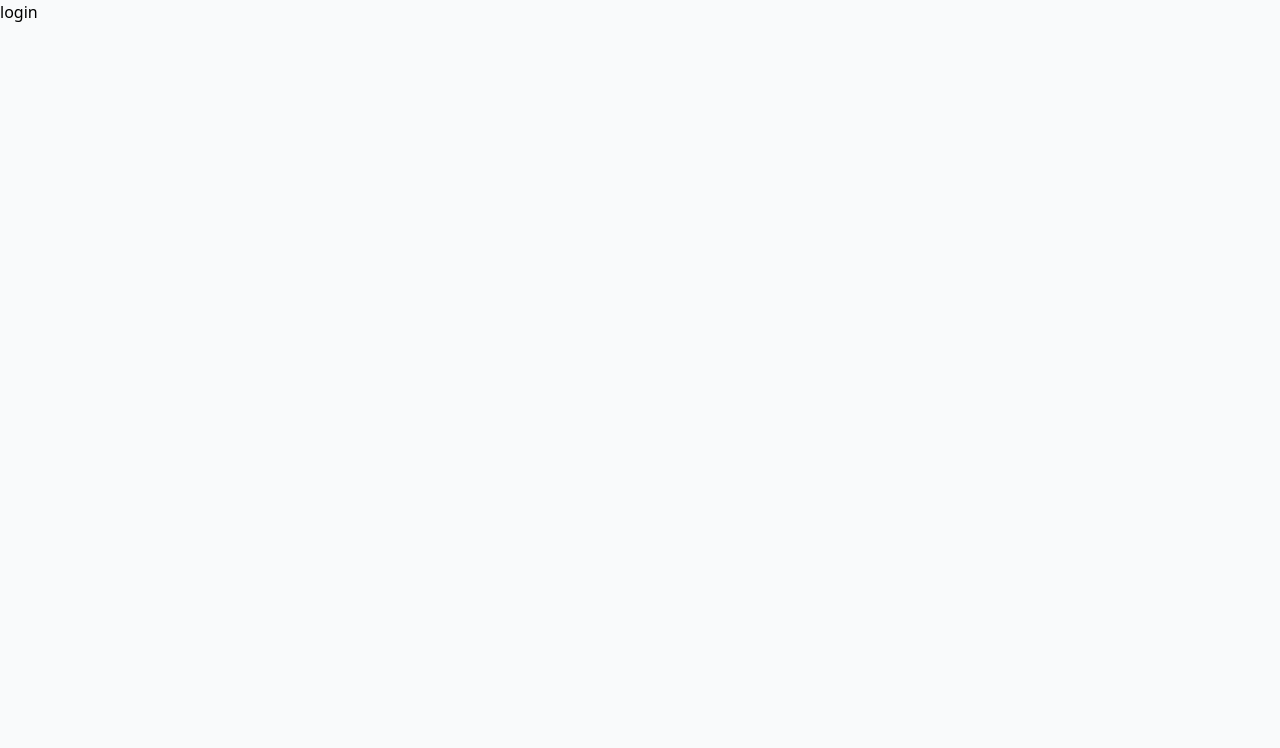
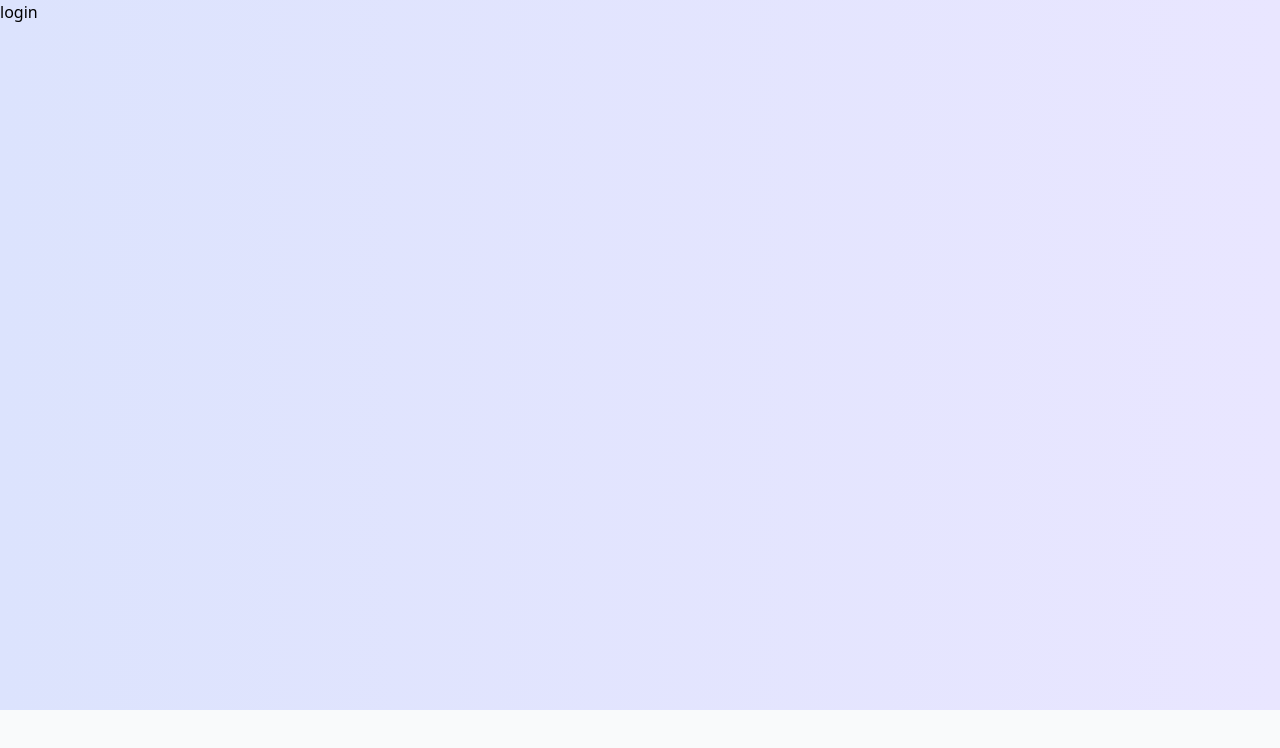
Before and after one commit to IGORPIDDEV/skybox, a Nuxt app: page /auth/login in a window 1280 px wide. Shown: the top 748 px of the page. Built offline with nearby package versions, Linux system fonts and the light colour scheme.

Commit message:
add auth pages, gradients, utils

```diff
--- a/assets/css/colors.scss
+++ b/assets/css/colors.scss
@@ -1,3 +1,6 @@
 .gradient-primary {
-    @apply bg-gradient-to-r from-b-purple-500 to-b-blue-dark-700
+    @apply bg-gradient-to-r from-b-purple-500 to-b-blue-dark-700;
 }
+.gradient-background {
+    @apply bg-gradient-to-r from-b-blue-light-100 to-b-blue-dark-100;
+}
--- a/assets/css/main.scss
+++ b/assets/css/main.scss
@@ -5,6 +5,7 @@
 @import 'components/buttons';
 @import 'layout';
 @import 'colors';
+@import 'utils';
 
 @layer base {
   body {
--- /dev/null
+++ b/assets/css/utils.scss
@@ -0,0 +1,3 @@
+.full-height {
+    @apply h-[calc(100dvh-90px)];
+}
--- a/components/layout/header/Header.vue
+++ b/components/layout/header/Header.vue
@@ -1,5 +1,5 @@
 <template>
-  <header class="sticky top-0 left-0 z-50 w-full bg-white bg-opacity-20 bg-clip-padding backdrop-blur">
+  <header class="sticky top-0 left-0 z-50 w-full bg-white bg-opacity-20 bg-clip-padding backdrop-blur flex items-center h-[90px]">
     <div class="flex flex-wrap items-center justify-between mx-auto p-4 container">
       <LayoutHeaderLogo />
       <LayoutHeaderNavbar />
--- a/components/layout/header/Logo.vue
+++ b/components/layout/header/Logo.vue
@@ -1,9 +1,9 @@
 <template>
   <div class="flex items-center gap-[5px]">
     <Icon :name="logo.icon.name" :size="logo.icon.size" />
-    <h1 class="uppercase font-bold text-xl">
+    <nuxt-link class="uppercase font-bold text-xl" to="/">
       {{ logo.text }}
-    </h1>
+    </nuxt-link>
   </div>
 </template>
 <script setup lang="ts">
--- a/components/layout/hero/Hero.vue
+++ b/components/layout/hero/Hero.vue
@@ -1,5 +1,5 @@
 <template>
-  <section class="flex relative h-[calc(100dvh-90px)] bg-gradient-to-r from-b-purple-100 to-b-blue-light-100 overflow-hidden items-center justify-center">
+  <section class="flex relative full-height bg-gradient-to-r from-b-purple-100 to-b-blue-light-100 overflow-hidden items-center justify-center">
     <LayoutHeroShapes />
     <div class="flex flex-col justify-center container max-w-screen-lg m-auto z-20 text-center">
       <h1 class="mb-6 text-3xl md:text-4xl lg:text-5xl font-extrabold tracking-tight text-gray-900 lg:leading-tight">
--- a/pages/auth/login.vue
+++ b/pages/auth/login.vue
@@ -1,3 +1,5 @@
 <template>
-  <div>login</div>
+  <div class="w-full full-height gradient-background">
+    login
+  </div>
 </template>
--- a/pages/auth/register.vue
+++ b/pages/auth/register.vue
@@ -1,3 +1,5 @@
 <template>
-  <div>register</div>
+  <div class="w-full full-height gradient-background">
+    register
+  </div>
 </template>
```
